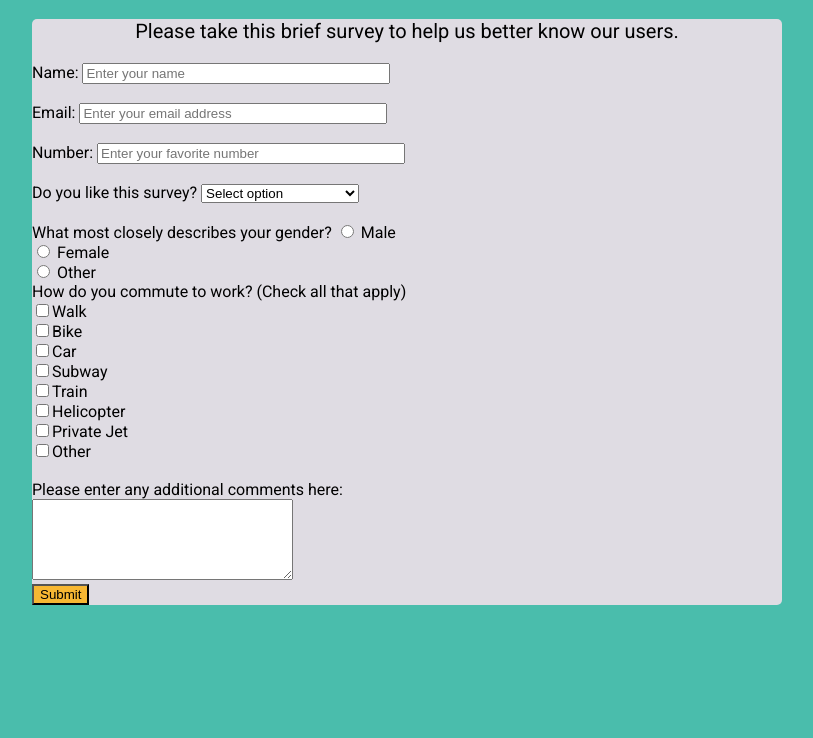
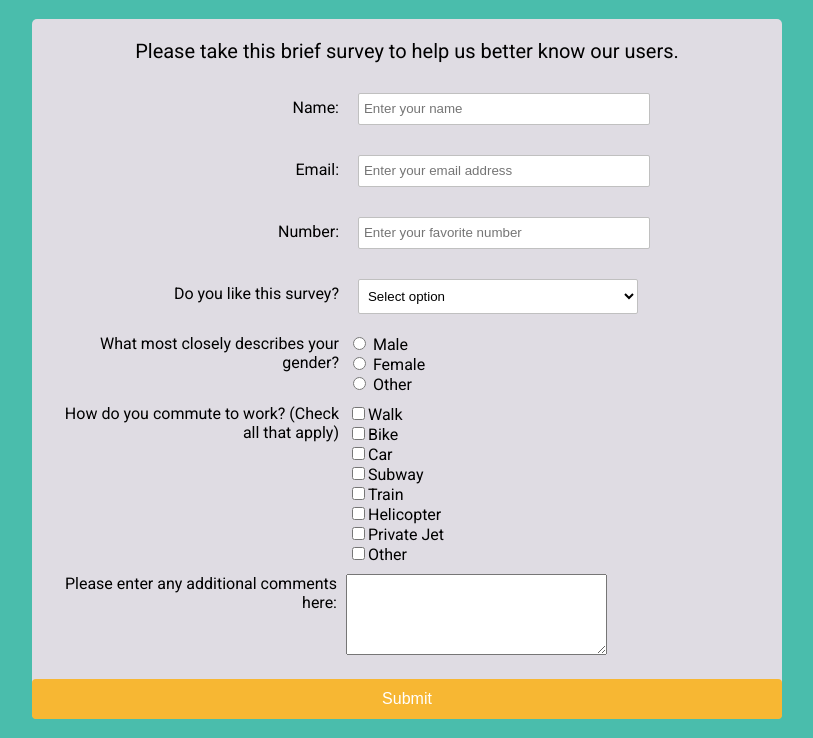
Before and after one commit to nemogoc/fcc-survey-form, a plain HTML site: page index.html in a window 1280 px wide. Shown: the part 62-800 px from the top of the page, without its empty margins (233-1046 px from the left). Drawn offline with Linux system fonts and the light colour scheme.

Commit message:
finish alignment pretty up dropdown/buttons

```diff
--- a/css/style.css
+++ b/css/style.css
@@ -1,9 +1,12 @@
 .centered {
   width: 75%;
   max-width: 750px;
+  min-width: 530px;
   margin: 0 auto;
 }
-
+.question-row {
+  margin: 10px;
+}
 #main {
   background-color: #4abdac;
   font-family: Roboto, sans-serif;
@@ -14,14 +17,54 @@ h1 {
 p {
   text-align: center;
   font-size: 15pt;
+  padding-top: 20px;
 }
 #survey-form {
   background-color: #dfdce3;
   border-radius: 5px;
 }
-.form-field {
-  width: 300px;
+.form-field { /* stolen from FCC example */
+  height: 20px;
+  width: 280px;
+  padding: 5px;
+  margin: 10px;
+  border: 1px solid #c0c0c0;
+  border-radius: 2px;
 }
-button {
+#submit { /* stolen from FCC example */
   background-color: #F7B733;
+  border-radius: 4px;
+  color: white;
+  font-size: 1em;
+  height: 40px;
+  width: 100%;
+  text-align: center;
+  margin-top: 20px;
+  border: 0px solid;
 }
+#dropdown { /* stolen from FCC example */
+  height: 35px;
+  width: 280px;
+  padding: 5px;
+  margin: 10px;
+  border: 1px solid #c0c0c0;
+  border-radius: 2px;
+  background-color: white;
+}
+.col1{
+  display: inline-block;
+  text-align: right;
+  width: 40%;
+  padding: 5px;
+  vertical-align: top;
+  margin-top: 10px;
+}
+.col2 {
+  display: inline-block;
+  text-align: left;
+  width: 40%;
+  vertical-align: middle;
+}
+.vert {
+  margin-top: -5px;
+}
--- a/index.html
+++ b/index.html
@@ -1,10 +1,6 @@
 <!DOCTYPE html>
 <!-- TODO:
 Align each item horizontally (table? bootstrap?)
-Standardize Input field lengths
-Improve look of dropdown/input/button (bootstrap?)
-Refine color pallet
-Font?
 -->
 
 <html>
@@ -21,37 +17,56 @@ Font?
 <div class="centered">
   <form id="survey-form">
     <p id="description">Please take this brief survey to help us better know our users.</p>
-    <div><label id="name-label" for="name">Name: </label>
+    <div class="question-row">
+      <div class="col1">
+        <label id="name-label" for="name">Name: </label>
+      </div>
+      <div class="col2">
         <input id="name" class="form-field" type="text" placeholder="Enter your name" required>
       </div>
-    <br>
-    <div><label id="email-label" for="email">Email: </label>
-      <input id="email" class="form-field" type="email" placeholder="Enter your email address" required />
     </div>
-    <br>
-    <div>
-      <label id="number-label" for="number">Number: </label>
-      <input id="number" class="form-field" type="number" placeholder="Enter your favorite number" min="-99999999" max="99999999" />
+    <div class="question-row">
+      <div class="col1">
+        <label id="email-label" for="email">Email: </label>
       </div>
-    <br>
-    <div>
+      <div class="col2">
+        <input id="email" class="form-field" type="email" placeholder="Enter your email address" required/>
+      </div>
+    </div>
+    <div class="question-row">
+      <div class="col1"><label id="number-label" for="number">Number: </label></div>
+      <div class="col2">
+        <input id="number" class="form-field" type="number" placeholder="Enter your favorite number" min="-99999999"
+               max="99999999"/>
+      </div>
+    </div>
+    <div class="question-row">
+      <div class="col1">
         <label for="dropdown">Do you like this survey?</label>
-      <select id="dropdown">
+      </div>
+      <div class="col2">
+        <select id="dropdown" placeholder="Select option">
           <option value selected disabled>Select option</option>
           <option value="like">I like this survey</option>
           <option value="donotlike">I do not like this survey</option>
         </select>
       </div>
-    <br>
-    <div>
+    </div>
+    <div class="question-row">
+      <div class="col1 vert">
         <label>What most closely describes your gender?</label>
+      </div>
+      <div class="col2">
         <label><input name="gender" type="radio" value="male"> Male <br></label>
         <label><input name="gender" type="radio" value="female"> Female <br></label>
         <label><input name="gender" type="radio" value="other"> Other <br></label>
       </div>
-    <div>
+    </div>
+    <div class="question-row">
+      <div class="col1 vert">
         <label>How do you commute to work? (Check all that apply)</label>
-      <br>
+      </div>
+      <div class="col2">
         <label><input type="checkbox" name="vehicle" value="walk">Walk <br></label>
         <label><input type="checkbox" name="vehicle" value="bike"></label>Bike <br>
         <label><input type="checkbox" name="vehicle" value="car"></label>Car <br>
@@ -61,10 +76,13 @@ Font?
         <label><input type="checkbox" name="vehicle" value="hitomprice">Private Jet <br></label>
         <label><input type="checkbox" name="vehicle" value="other">Other <br></label>
       </div>
-    <br>
-    <label><label for="more-comments">Please enter any additional comments here:</label></label>
-    <br>
+    </div>
+    <div class="col1 vert">
+      <label for="more-comments">Please enter any additional comments here:</label>
+    </div>
+    <div class="col2">
       <textarea id="more-comments" rows="5" cols="30"></textarea>
+    </div>
     <br>
     <button id="submit">Submit</button>
   </form>
```
Lines whose indentation alone changed are shown as unchanged.
